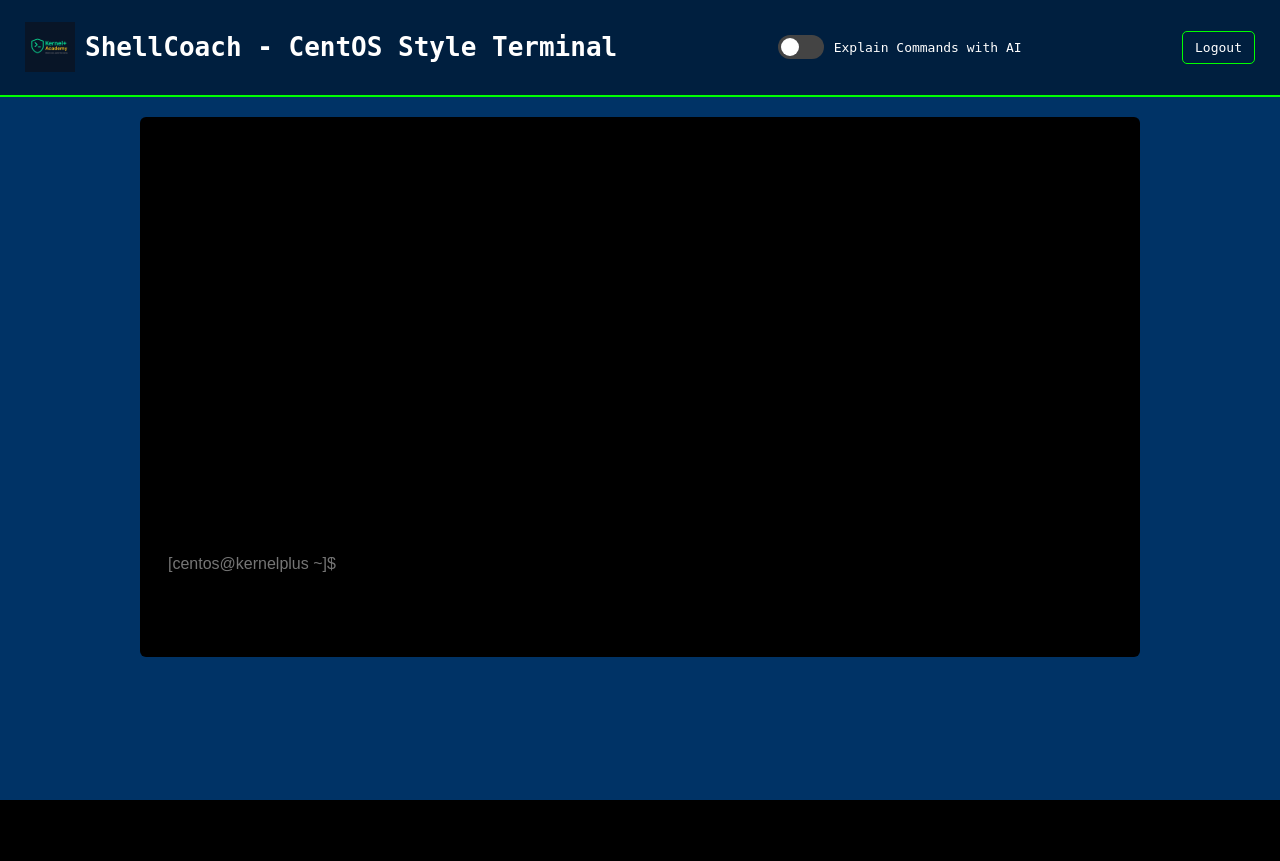
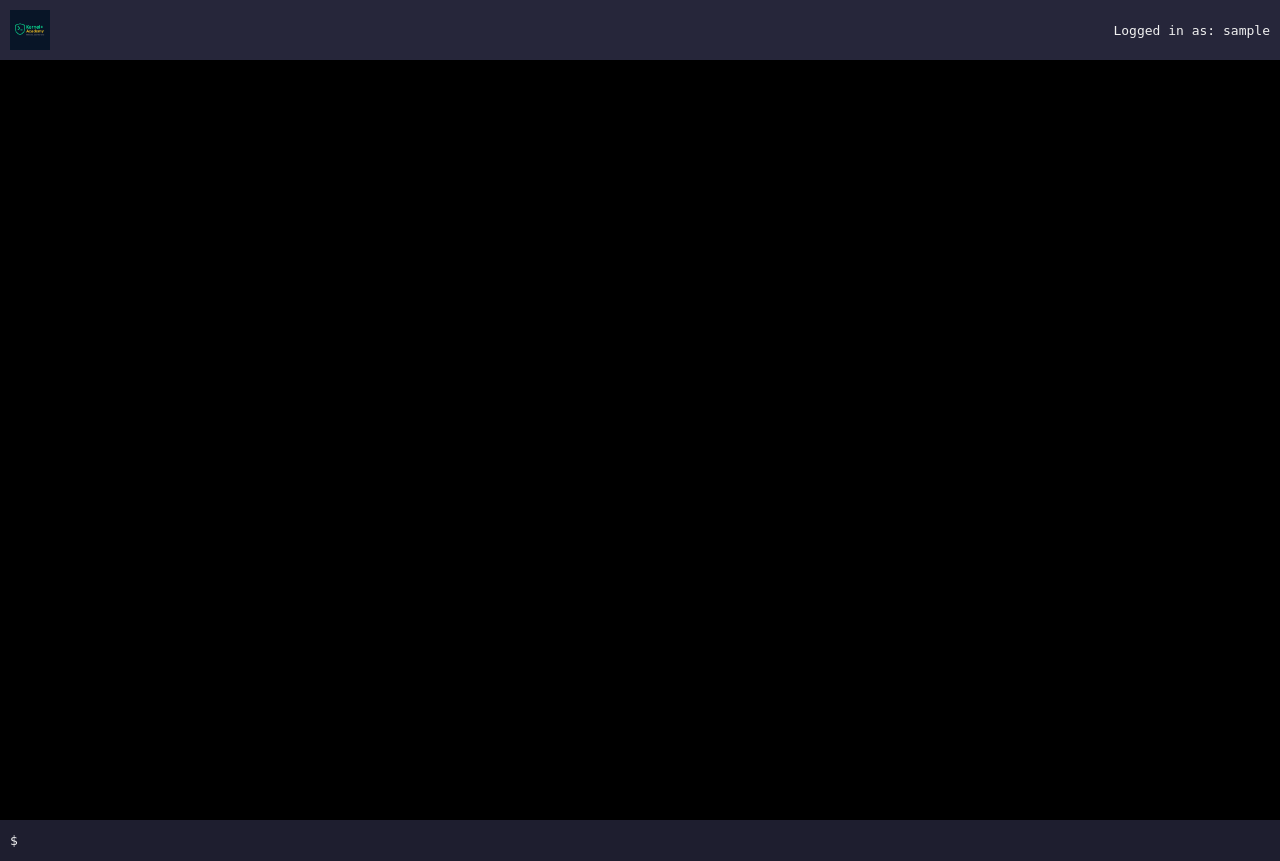
Before and after one commit to KernelPlusAcademy/ShellCoach_Pro_MillionDollarBuld, a Flask app: page /dashboard in a window 1280 px wide. Before the commit the page ends 800 px from the top, so only its background shows below. Run offline with Flask 3, Linux system fonts and the light colour scheme; the visitor is signed in with stand-in values (Sample User, id 1).

Commit message:
dashboard.html

```diff
--- a/templates/dashboard.html
+++ b/templates/dashboard.html
@@ -1,74 +1,82 @@
-
 <!DOCTYPE html>
-<html lang="en">
+<html>
 <head>
-  <meta charset="UTF-8">
-  <title>ShellCoach Terminal</title>
-  <link rel="stylesheet" href="/static/styles.css">
+    <title>ShellCoach Pro</title>
+    <style>
+        body {
+            background-color: #1e1e2f;
+            color: #f0f0f0;
+            font-family: monospace;
+            margin: 0;
+            padding: 0;
+        }
+        #terminal {
+            background-color: #000000;
+            padding: 20px;
+            height: 90vh;
+            overflow-y: auto;
+            white-space: pre-wrap;
+        }
+        #input-line {
+            display: flex;
+            align-items: center;
+            padding: 10px;
+        }
+        #cmd {
+            background-color: #1e1e2f;
+            color: #f0f0f0;
+            border: none;
+            outline: none;
+            flex: 1;
+            font-family: monospace;
+            font-size: 16px;
+        }
+        .branding {
+            padding: 10px;
+            background-color: #26263a;
+            display: flex;
+            justify-content: space-between;
+            align-items: center;
+        }
+        .branding img {
+            height: 40px;
+        }
+    </style>
 </head>
 <body>
-  <div class="top-bar">
-    <div class="logo-title">
-      <img src="/static/img/kernelplus_logo.png" class="logo" alt="Kernel+ Logo">
-      <h1>ShellCoach - CentOS Style Terminal</h1>
+    <div class="branding">
+        <img src="/static/img/kernelplus_logo.png" alt="Kernel+ Academy Logo">
+        <div>Logged in as: {{ username }}</div>
     </div>
-    <div class="toggle-group">
-      <label class="switch">
-        <input type="checkbox" id="explainToggle">
-        <span class="slider round"></span>
-      </label>
-      <span class="toggle-label">Explain Commands with AI</span>
-    </div>
-    <a href="/logout" class="logout-link">Logout</a>
-  </div>
-
-  <div class="terminal">
-    <div id="terminal-output" class="terminal-output"></div>
-    <input id="terminal-input" class="terminal-input" placeholder="[centos@kernelplus ~]$" autofocus>
-    <div id="command-explanation" class="explanation-box" style="display:none;"></div>
+    <div id="terminal"></div>
+    <div id="input-line">
+        <span>$</span>
+        <input type="text" id="cmd" autofocus />
     </div>
 
     <script>
-    const inputField = document.getElementById("terminal-input");
-    const outputArea = document.getElementById("terminal-output");
-    const explanationBox = document.getElementById("command-explanation");
-    const explainToggle = document.getElementById("explainToggle");
+        const cmdInput = document.getElementById("cmd");
+        const terminal = document.getElementById("terminal");
 
-    inputField.addEventListener("keydown", async (e) => {
+        cmdInput.addEventListener("keydown", function(e) {
             if (e.key === "Enter") {
-        const command = inputField.value.trim();
-        if (!command) return;
-
-        outputArea.innerHTML += `<div class="user-input">[centos@kernelplus ~]$ ${command}</div>`;
-        inputField.value = "";
-
-        try {
-          const res = await fetch("/execute", {
+                const command = cmdInput.value;
+                const userInput = document.createElement("div");
+                userInput.textContent = "$ " + command;
+                terminal.appendChild(userInput);
+                fetch("/execute", {
                     method: "POST",
                     headers: { "Content-Type": "application/json" },
                     body: JSON.stringify({ command })
+                })
+                .then(res => res.json())
+                .then(data => {
+                    const output = document.createElement("div");
+                    output.textContent = data.output;
+                    terminal.appendChild(output);
+                    terminal.scrollTop = terminal.scrollHeight;
                 });
-          const data = await res.json();
-          outputArea.innerHTML += `<div class="command-output">${data.output.replace(/\n/g, "<br>")}</div>`;
-
-          if (explainToggle.checked) {
-            const explainRes = await fetch("/explain", {
-              method: "POST",
-              headers: { "Content-Type": "application/json" },
-              body: JSON.stringify({ command })
-            });
-            const explainData = await explainRes.json();
-            explanationBox.innerHTML = `<strong>Explanation:</strong> ${explainData.explanation}`;
-            explanationBox.style.display = "block";
-          } else {
-            explanationBox.style.display = "none";
-          }
-
-        } catch (error) {
-          outputArea.innerHTML += `<div class="error">Error: ${error.message}</div>`;
-        }
-
-        outputArea.scrollTop = outputArea.scrollHeight;
+                cmdInput.value = "";
             }
         });
     </script>
```
Lines whose indentation alone changed are shown as unchanged.
